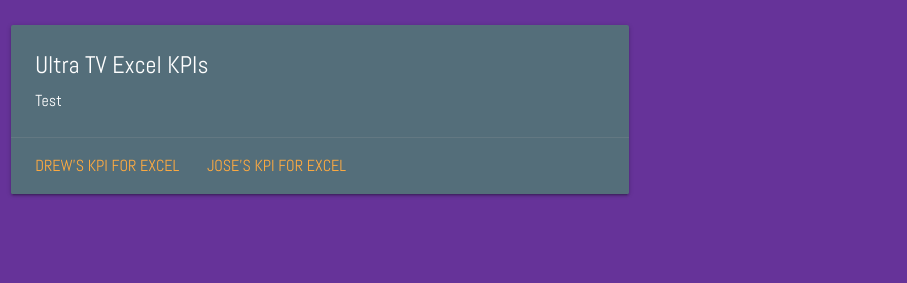
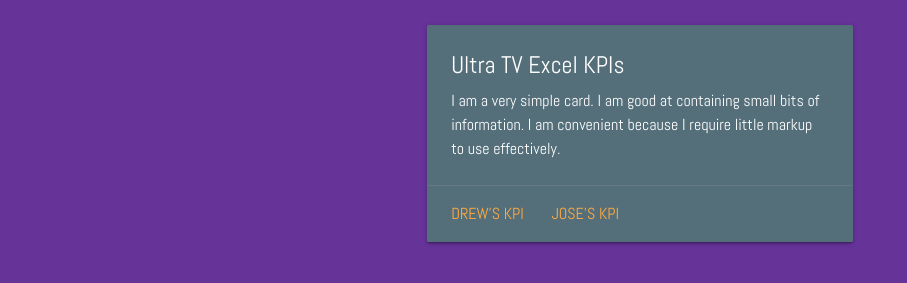
Before and after one commit to jayedeem/kpiExcel, a website: page index.html in a window 1280 px wide. Shown: the part 119-402 px from the top of the page, without its empty margins (0-907 px from the left). Drawn offline with nearby package versions, Linux system fonts and the light colour scheme.

Commit message:
aligned card center

```diff
--- a/index.html
+++ b/index.html
@@ -16,9 +16,25 @@
     <h1 id="main-title">KPIs</h1>
 
 
-
-
-    <div class="row">
+    <div class="container">
+      <div class="row valign-wrapper">
+        <div class="col s6 offset-s3 valign">
+          <div class="card blue-grey darken-1">
+            <div class="card-content white-text">
+              <span class="card-title">Ultra TV Excel KPIs</span>
+              <p>I am a very simple card. I am good at containing small bits of information.
+                I am convenient because I require little markup to use effectively.</p>
+            </div>
+            <div class="card-action">
+              <a href="drew.html">Drew's KPI</a>
+              <a href="jose.html">Jose's KPI</a>
+            </div>
+          </div>
+        </div>
+      </div>
+    </div>
+<!-- <div class="container">
+    <div class="row valign-wrapper">
         <div class="col s12 m6">
           <div class="card blue-grey darken-1">
             <div class="card-content white-text">
@@ -33,7 +49,7 @@
         </div>
       </div>
 
-
+    </div> -->
 
 
 
```
Also changed, not shown: main.css (+20 -0 lines).
